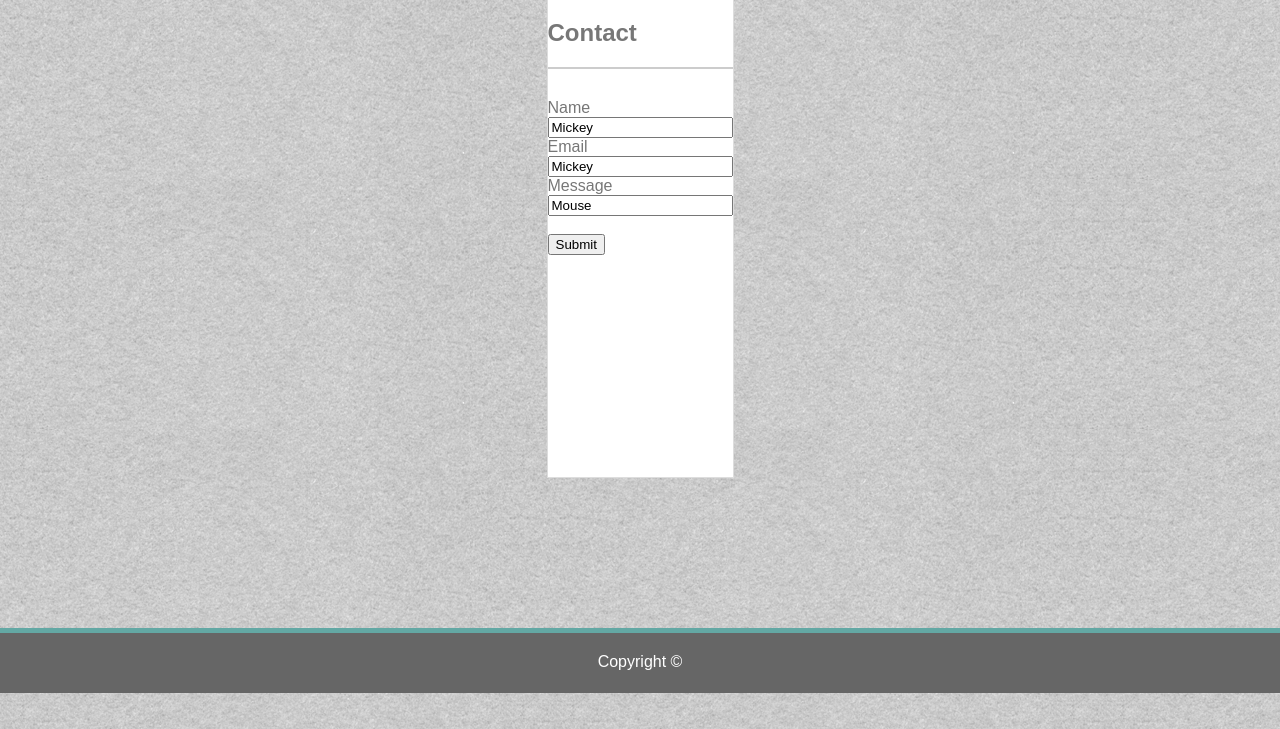
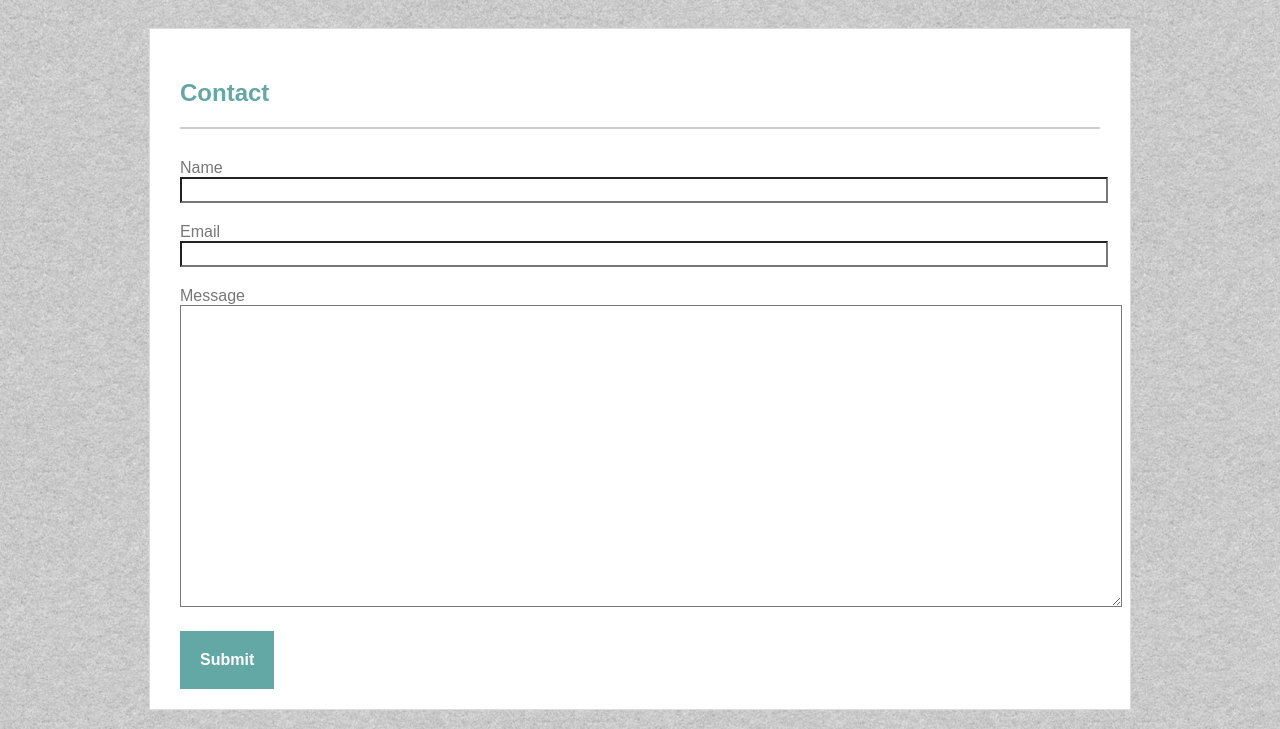
Before and after one commit to chrisdior/Basic-Portfolio, a plain HTML site: page contact.html in a window 1280 px wide. Shown: the part 71-800 px from the top of the page. Drawn offline with Linux system fonts and the light colour scheme.

Commit message:
initial css for contact.html

```diff
--- a/assets/css/style.css
+++ b/assets/css/style.css
@@ -89,7 +89,7 @@ section {
 
 }
 
-img {
+#profile {
 
     /* height: 256px;
     width: 192px; */
@@ -105,13 +105,108 @@ h1 {
     border-bottom: 2px solid #cccccc;
     padding-bottom: 20px;
     margin-bottom: 30px;
+    color: #63A8A4;
 
 }
 
-#content {
+#content-about {
+
+}
 
 
+/* Body: "Contact" Content */
+
+#contact {
+
+    padding: 30px 30px 20px 30px;
+    margin-top: 30px;
+    width: 920px;
+
 }
+
+#contact-name {
+
+  }
+
+#email {
+
+    margin-top: 20px;
+
+  }
+
+#message {
+
+    margin-top: 20px;
+    margin-bottom: 20px;
+
+  }
+
+  /* /* input, textarea, select, button {
+    width : 150px;
+    margin: 0;
+
+    -webkit-box-sizing: border-box; /* For legacy WebKit based browsers */
+       /* -moz-box-sizing: border-box; /* For legacy (Firefox <29) Gecko based browsers */
+            /* box-sizing: border-box;
+  } */
+
+  input {
+    font    : .9em/1.5em "handwriting", 'Arial';
+
+    /* padding : 0 10px; */
+    margin  : 0;
+    width   : 920px;
+    height: 20px;
+
+    background: none;
+  }
+
+
+    textarea {
+    font    : .9em/1.5em "handwriting", 'Arial';
+
+    padding : 0 10px;
+    margin  : 0;
+    width   : 920px;
+    height: 300px;
+
+    background: none;
+  }
+
+
+  button {
+    /* position     : absolute;
+    left         : 440px;
+    top          : 360px; */
+
+    padding      :20px;
+
+    font         : bold 1em 'Arial';
+    border       : none;
+    /* border-radius: 5px; */
+    background   : #63A8A4;
+    color: #ffffff;
+
+    cursor       : pointer;
+
+  /* -webkit-transform: rotate(-1.5deg);
+     -moz-transform: rotate(-1.5deg);
+      -ms-transform: rotate(-1.5deg);
+       -o-transform: rotate(-1.5deg);
+          transform: rotate(-1.5deg); */
+  }
+
+
+  button:hover,
+  button:focus {
+    outline   : none;
+    background: #4aaaa5;
+    color   : #FFF;
+  }
+
+
+  /* Body: Portfolio */
+
 
 
 
--- a/contact.html
+++ b/contact.html
@@ -32,22 +32,30 @@
 
             <h1>Contact</h1>
 
-            <div id="content">
+            <form>
 
-                <form action="#">
-                    Name<br>
-                    <input type="text" name="firstname" value="Mickey">
-                    <br>
-                    Email<br>
-                    <input type="text" name="firstname" value="Mickey">
-                    <br>
-                    Message<br>
-                    <input type="text" name="lastname" value="Mouse">
-                    <br><br>
-                    <input type="submit" value="Submit">
-                  </form>
+                <div id="contact-name">
+                  <label for="name">Name</label>
+                  <br>
+                  <input type="text" id="name-contact" name="user_name" class="mytext">
+                </div>
 
-            </div>
+                <div id="email">
+                  <label for="mail">Email</label>
+                  <br>
+                  <input type="email" id="mail" name="user_email" class="mytext">
+                </div>
+
+                <div id="message">
+                  <label for="msg">Message</label>
+                  <br>
+                  <textarea id="msg" name="user_message" class="mymsg"></textarea>
+                </div>
+
+                <div class="button">
+                  <button type="submit">Submit</button>
+                </div>
+              </form>
 
         </section>
 
```
